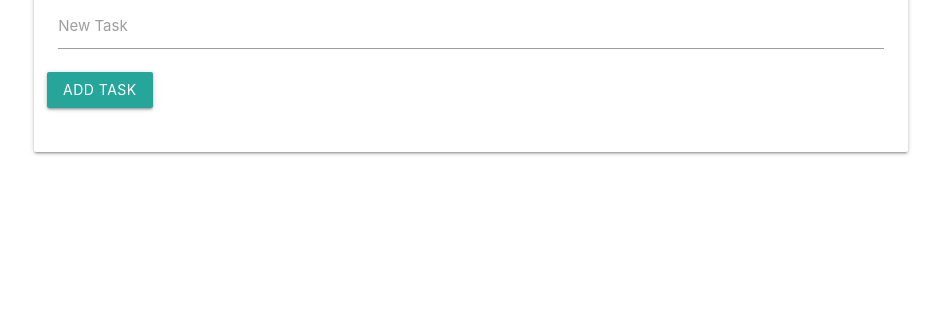
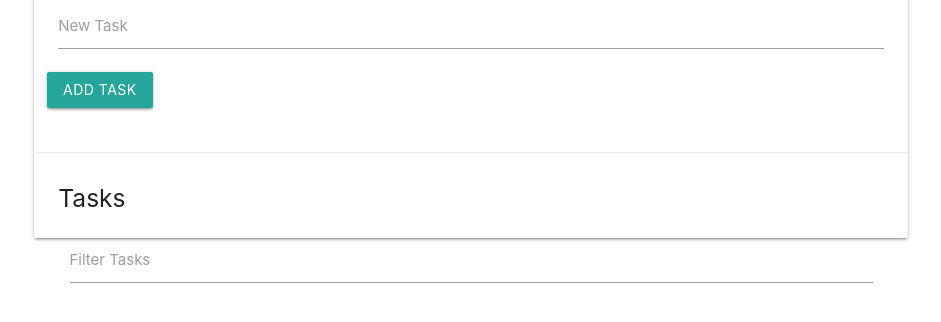
Before and after one commit to SolomanGarcia/task-list, a plain HTML site: page index.html in a window 1280 px wide. Shown: the part 84-406 px from the top of the page, without its empty margins (169-1110 px from the left). Drawn offline with nearby package versions, Linux system fonts and the light colour scheme.

Commit message:
add filter tasks action in html

```diff
--- a/index.html
+++ b/index.html
@@ -26,6 +26,13 @@
               </form>
             </div>
           </div>
+          <div class="card-action">
+            <h5 id="task-title">Tasks</h5>
+            <div class="input-field col s12">
+              <input type="text" name="filter" id="filter">
+              <label for="filter">Filter Tasks</label>
+            </div>
+          </div>
         </div>
       </div>
     </div>
```
